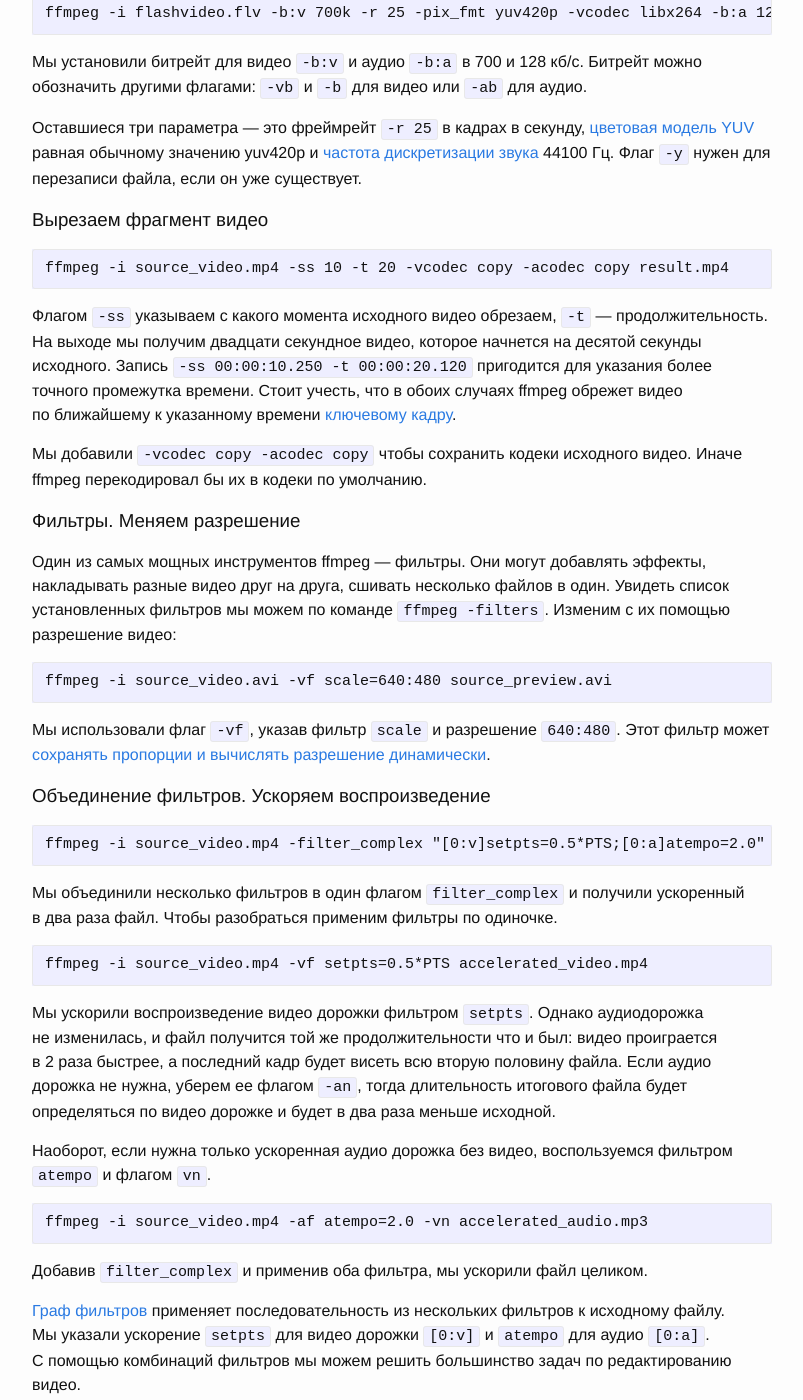
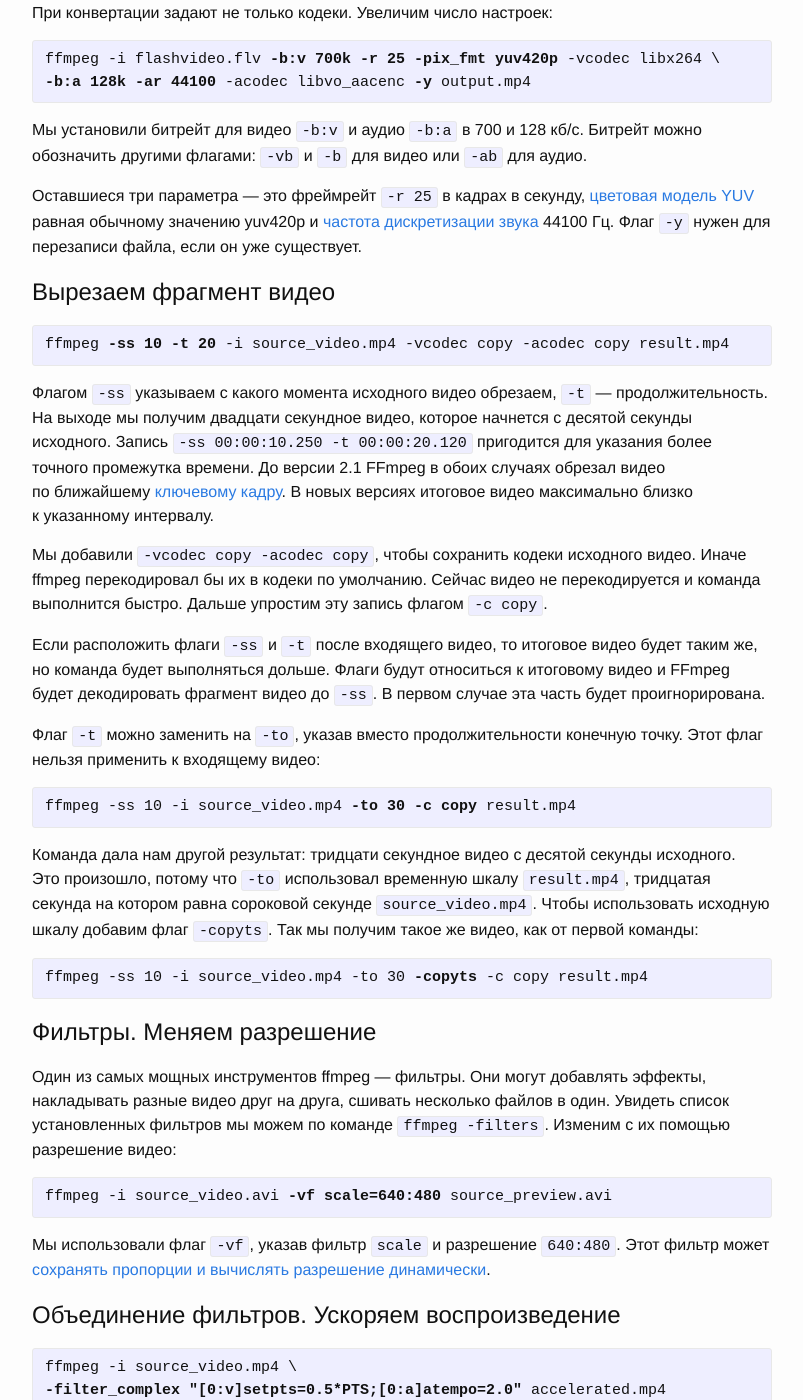
Before and after one commit to forasoft/forasoft.github.io, a Jekyll site: the page built from _posts/2016-03-20-understanding-ffmpeg.md, in a window 1280 px wide and 1400 px high, scrolled down 1198 px. Shown: the whole window, without its empty margins (238-1041 px from the left). Built offline with Jekyll 4.4.1, drawn with Linux system fonts in a browser that asks for light colours; comment, search, counter and statistics services are not loaded; some of the changed text lies outside the part shown.

Commit message:
Improvements after Dimon's review

````diff
--- a/_posts/2016-03-20-understanding-ffmpeg.md
+++ b/_posts/2016-03-20-understanding-ffmpeg.md
@@ -15,118 +15,133 @@ FFmpeg не&nbsp;имеет графического интерфейса и&nbs
 
 Сегодня мы&nbsp;пройдем путь от&nbsp;получения информации о&nbsp;файле до&nbsp;применения нескольких фильтров одновременно, решая задачи, с&nbsp;которыми часто сталкиваешься при работе с&nbsp;видео. Установим ffmpeg и&nbsp;вперед!
 
-### Получаем информацию о файле ###
+## Получаем информацию о файле ##
 
-```
-ffmpeg -i file.mp4
-```
+<pre><code>ffmpeg -i file.mp4</code></pre>
 
-Тут все просто, вводим путь к&nbsp;файлу, получаем информацию о&nbsp;нем: кодеки, количество дорожек, разрешение, битрейт и&nbsp;фреймрейт. Можно ввести сразу несколько: ```-i file1.mp4 -i file2.mp4```.
+Тут все просто, вводим путь к&nbsp;файлу, получаем информацию о&nbsp;нем: кодеки, количество дорожек, разрешение, битрейт и&nbsp;фреймрейт. Мы&nbsp;указываем пути к&nbsp;файлам флагом ```-i``` (input):
 
-### Конвертируем в mp4 ###
+```-i file1.mp4 -i file2.mp4```.
+
+## Конвертируем в mp4 ##
 Допустим у&nbsp;нас есть сайт, на&nbsp;котором видео проигрывалось через Flash плеер. Мы&nbsp;хотим поменять его на&nbsp;HTML5&nbsp;Video. Для этого конвертируем видео файлы на&nbsp;сервере из&nbsp;flv формата в&nbsp;mp4.
 
-```
-ffmpeg -i flashvideo.flv -vcodec libx264 -acodec libvo_aacenc output.mp4
-```
+<pre><code>ffmpeg -i flashvideo.flv <b>-vcodec libx264 -acodec libvo_aacenc output.mp4</b>
+</code></pre>
 
-По&nbsp;сравнению с&nbsp;предыдущей командой добавилось три поля. ```output.mp4``` &mdash; путь к&nbsp;сконвертированному файлу. ```-vcodec libx264``` &mdash; указываем какой видео кодек хотим получить. В&nbsp;нашем случае это H264, который поддерживается [большинством браузеров](http://caniuse.com/#feat=mpeg4). Аналогично указываем аудио кодек [AAC](http://caniuse.com/#feat=aac).
+По&nbsp;сравнению с&nbsp;предыдущей командой добавилось три поля.
 
-Список поддерживаемых вашим ffmpeg кодеков можно получить через ```ffmpeg -codecs```, форматов — ```ffmpeg -formats```.
+* ```output.mp4``` &mdash; путь к&nbsp;сконвертированному файлу.
+* ```-vcodec libx264``` &mdash; указываем какой видео кодек хотим получить. В&nbsp;нашем случае это H264, который поддерживается [большинством браузеров](http://caniuse.com/#feat=mpeg4).
+* ```-acodec libvo_aacenc``` &mdash; аудио кодек [AAC](http://caniuse.com/#feat=aac).
+
+Список поддерживаемых вашим ffmpeg кодеков можно получить через ```ffmpeg -codecs```.
 
 Вместо ```-vcodec``` встречается запись ```-codec:v``` и ```-c:v```. Если не&nbsp;указать кодеки для конвертации ```ffmpeg -i flashvideo.flv output.mp4```, то&nbsp;ffmpeg [установит дефолтные кодеки для формата файла на выходе](http://stackoverflow.com/a/17793689).
 
-При конвертации меняют не&nbsp;только кодеки. Увеличим число настроек:
+При конвертации задают не&nbsp;только кодеки. Увеличим число настроек:
 
-
-```
-ffmpeg -i flashvideo.flv -b:v 700k -r 25 -pix_fmt yuv420p -vcodec libx264 -b:a 128k -ar 44100 -acodec libvo_aacenc -y output.mp4
-```
+<pre><code>ffmpeg -i flashvideo.flv <b>-b:v 700k -r 25 -pix_fmt yuv420p</b> -vcodec libx264 \
+<b>-b:a 128k -ar 44100</b> -acodec libvo_aacenc <b>-y</b> output.mp4
+</code></pre>
 
 Мы&nbsp;установили битрейт для видео ```-b:v``` и&nbsp;аудио ```-b:a``` в&nbsp;700 и&nbsp;128&nbsp;кб/c. Битрейт можно обозначить другими флагами: ```-vb``` и ```-b``` для видео или ```-ab``` для аудио.
 
 Оставшиеся три параметра&nbsp;&mdash; это фреймрейт ```-r 25``` в&nbsp;кадрах в&nbsp;секунду, [цветовая модель YUV](http://www.fourcc.org/yuv.php) равная обычному значению yuv420p и&nbsp;[частота дискретизации звука](http://wikisound.org/Частота_дискретизации) 44100 Гц. Флаг ```-y``` нужен для перезаписи файла, если он&nbsp;уже существует.
 
-### Вырезаем фрагмент видео ###
+## Вырезаем фрагмент видео ##
 
-```
-ffmpeg -i source_video.mp4 -ss 10 -t 20 -vcodec copy -acodec copy result.mp4
-```
+<pre><code>ffmpeg <b>-ss 10 -t 20</b> -i source_video.mp4 -vcodec copy -acodec copy result.mp4
+</code></pre>
 
-Флагом ```-ss``` указываем с&nbsp;какого момента исходного видео обрезаем, ```-t``` &mdash; продолжительность. На&nbsp;выходе мы&nbsp;получим двадцати секундное видео, которое начнется на&nbsp;десятой секунды исходного. Запись ```-ss 00:00:10.250 -t 00:00:20.120``` пригодится для указания более точного промежутка времени. Стоит учесть, что в&nbsp;обоих случаях ffmpeg обрежет видео по&nbsp;ближайшему к&nbsp;указанному времени [ключевому кадру](https://en.wikipedia.org/wiki/Key_frame).
+Флагом ```-ss``` указываем с&nbsp;какого момента исходного видео обрезаем, ```-t``` &mdash; продолжительность. На&nbsp;выходе мы&nbsp;получим двадцати секундное видео, которое начнется с&nbsp;десятой секунды исходного. Запись ```-ss 00:00:10.250 -t 00:00:20.120``` пригодится для указания более точного промежутка времени. До&nbsp;версии 2.1 FFmpeg в&nbsp;обоих случаях обрезал видео по&nbsp;ближайшему [ключевому кадру](https://en.wikipedia.org/wiki/Key_frame). В&nbsp;новых версиях итоговое видео максимально близко к&nbsp;указанному интервалу.
 
-Мы&nbsp;добавили ```-vcodec copy -acodec copy``` чтобы сохранить кодеки исходного видео. Иначе ffmpeg перекодировал&nbsp;бы их&nbsp;в&nbsp;кодеки по&nbsp;умолчанию.
+Мы&nbsp;добавили ```-vcodec copy -acodec copy```, чтобы сохранить кодеки исходного видео. Иначе ffmpeg перекодировал&nbsp;бы их&nbsp;в&nbsp;кодеки по&nbsp;умолчанию. Сейчас видео не&nbsp;перекодируется и&nbsp;команда выполнится быстро. Дальше упростим эту запись флагом ```-c copy```.
 
-### Фильтры. Меняем разрешение ###
+Если расположить флаги ```-ss``` и ```-t``` после входящего видео, то&nbsp;итоговое видео будет таким&nbsp;же, но&nbsp;команда будет выполняться дольше. Флаги будут относиться к&nbsp;итоговому видео и FFmpeg будет декодировать фрагмент видео до&nbsp;```-ss```. В&nbsp;первом случае эта часть будет проигнорирована.
+
+Флаг ```-t``` можно заменить на&nbsp;```-to```, указав вместо продолжительности конечную точку. Этот флаг нельзя применить к&nbsp;входящему видео:
+
+<pre><code>ffmpeg -ss 10 -i source_video.mp4 <b>-to 30 -c copy</b> result.mp4
+</code></pre>
+
+Команда дала нам другой результат: тридцати секундное видео с&nbsp;десятой секунды исходного. Это&nbsp;произошло, потому&nbsp;что ```-to``` использовал временную шкалу ```result.mp4```, тридцатая секунда на&nbsp;котором равна сороковой секунде ```source_video.mp4 ```. Чтобы использовать исходную шкалу добавим флаг ```-copyts```. Так мы получим такое&nbsp;же видео, как от&nbsp;первой команды:
+
+<pre><code>ffmpeg -ss 10 -i source_video.mp4 -to 30 <b>-copyts</b> -c copy result.mp4
+</code></pre>
+
+## Фильтры. Меняем разрешение ##
 
 Один из&nbsp;самых мощных инструментов ffmpeg&nbsp;&mdash; фильтры. Они могут добавлять эффекты, накладывать разные видео друг на&nbsp;друга, сшивать несколько файлов в&nbsp;один. Увидеть список установленных фильтров мы&nbsp;можем по&nbsp;команде ```ffmpeg -filters```. Изменим с&nbsp;их&nbsp;помощью разрешение видео:
 
-```
-ffmpeg -i source_video.avi -vf scale=640:480 source_preview.avi
-```
+<pre><code>ffmpeg -i source_video.avi <b>-vf scale=640:480</b> source_preview.avi
+</code></pre>
 
 Мы использовали флаг ```-vf```, указав  фильтр ```scale``` и&nbsp;разрешение ```640:480```. Этот фильтр может
-<a href="https://trac.ffmpeg.org/wiki/Scaling%20(resizing)%20with%20ffmpeg)">сохранять пропорции и&nbsp;вычислять разрешение динамически</a>.
+<a href="https://trac.ffmpeg.org/wiki/Scaling%20(resizing)%20with%20ffmpeg">сохранять пропорции и&nbsp;вычислять разрешение динамически</a>.
 
-### Объединение фильтров. Ускоряем воспроизведение ###
+## Объединение фильтров. Ускоряем воспроизведение ##
 
-```
-ffmpeg -i source_video.mp4 -filter_complex "[0:v]setpts=0.5*PTS;[0:a]atempo=2.0" accelerated.mp4
-```
+<pre><code>ffmpeg -i source_video.mp4 \
+<b>-filter_complex "[0:v]setpts=0.5*PTS;[0:a]atempo=2.0"</b> accelerated.mp4
+</code></pre>
 
 Мы&nbsp;объединили несколько фильтров в&nbsp;один флагом ```filter_complex``` и&nbsp;получили ускоренный в&nbsp;два раза файл. Чтобы разобраться применим фильтры по&nbsp;одиночке.
 
-```
-ffmpeg -i source_video.mp4 -vf setpts=0.5*PTS accelerated_video.mp4
-```
+<pre><code>ffmpeg -i source_video.mp4 <b>-vf setpts=0.5*PTS</b> accelerated_video.mp4
+</code></pre>
 
-Мы&nbsp;ускорили воспроизведение видео дорожки фильтром ```setpts```. Однако аудиодорожка не&nbsp;изменилась, и&nbsp;файл получится той&nbsp;же продолжительности что и&nbsp;был: видео проиграется в&nbsp;2&nbsp;раза быстрее, а&nbsp;последний кадр будет висеть всю вторую половину файла. Если аудио дорожка не&nbsp;нужна, уберем ее&nbsp;флагом ```-an```, тогда длительность итогового файла будет определяться по&nbsp;видео дорожке и&nbsp;будет в&nbsp;два раза меньше исходной.
+Мы&nbsp;ускорили воспроизведение видео дорожки фильтром ```setpts```. Однако аудиодорожка не&nbsp;изменилась, и&nbsp;файл получится той&nbsp;же продолжительности что и&nbsp;был: видео проиграется в&nbsp;2&nbsp;раза быстрее, а&nbsp;последний кадр будет висеть всю вторую половину файла. Если убрать аудио дорожку флагом ```-an```, то длительность итогового файла будет определяться по&nbsp;видео дорожке и&nbsp;будет в&nbsp;два раза меньше исходной.
 
-Наоборот, если нужна только ускоренная аудио дорожка без видео, воспользуемся фильтром ```atempo``` и&nbsp;флагом ```vn```.
+Наоборот, если нужна только ускоренное аудио без видео, воспользуемся фильтром ```atempo```, а&nbsp;флагом ```vn``` уберем видео дорожку.
 
-```
-ffmpeg -i source_video.mp4 -af atempo=2.0 -vn accelerated_audio.mp3
-```
+<pre><code>ffmpeg -i source_video.mp4 <b>-af atempo=2.0 -vn</b> accelerated_audio.mp3
+</code></pre>
 
 Добавив ```filter_complex``` и&nbsp;применив оба фильтра, мы&nbsp;ускорили файл целиком.
 
 [Граф фильтров](http://ffmpeg.org/ffmpeg-filters.html#Filtergraph-description) применяет последовательность из&nbsp;нескольких фильтров к&nbsp;исходному файлу. Мы&nbsp;указали ускорение ```setpts``` для видео дорожки ```[0:v]``` и ```atempo``` для аудио ```[0:a]```. С&nbsp;помощью комбинаций фильтров мы&nbsp;можем решить большинство задач по&nbsp;редактированию видео.
 
-### Склеиваем файлы в один ###
+## Склеиваем файлы в один ##
 
-```
-ffmpeg -i input1.mp4 -i input2.mp4  -filter_complex  "[0:0] [0:1] [1:0] [1:1] concat=n=2:v=1:a=1 [v] [a]" -map "[v]" -map "[a]" -y output.mp4
-```
+<pre><code>ffmpeg -i input1.mp4 -i input2.mp4  \
+-filter_complex  "[0:0] [0:1] [1:0] [1:1] concat=n=2:v=1:a=1 <b>[v] [a]</b>" \
+<b>-map "[v]" -map "[a]"</b> -y output.mp4
+</code></pre>
 
 Мы&nbsp;видим новый флаг ```map```. Он&nbsp;указывает ffmpeg какие дорожки хотим получить в&nbsp;итоговом файле. Если в&nbsp;наших исходных видео файлах гарантировано одна видео и&nbsp;аудио дорожка, и&nbsp;столько&nbsp;же мы&nbsp;хотим получить на&nbsp;выходе, то&nbsp;флаг map не&nbsp;нужен. Другие примеры использования Map можно посмотреть&nbsp;на [сайте ffmpeg](https://trac.ffmpeg.org/wiki/Map).
 
 Выполним ту же операцию другим методом:
 
-```
-ffmpeg -f concat -i list.txt -c copy output.mp4
-```
+<pre><code>ffmpeg <b>-f concat</b> -i list.txt -c copy output.mp4
+</code></pre>
+
+В FFmpeg есть элементы, которые читают или записывают медиа в&nbsp;определенных форматах. Они называются [демультиплексор и&nbsp;мультиплексор](http://ffmpeg.org/ffmpeg-formats.html). ```-f concat```&nbsp;&mdash; это демультиплексор, который принимает текстовый файл, со списком медиа файлов и&nbsp;склеивает их в&nbsp;один. Посмотреть другие элементы можно командой ```ffmpeg -formats```.
 
 Содержимое list.txt:
 
-```
-file 'input1.mp4'
+<pre><code>file 'input1.mp4'
 file 'input2.mp4'
-```
+</code></pre>
 
-Такой метод удобен, если у&nbsp;нас много файлов и&nbsp;надо склеить их&nbsp;друг за&nbsp;другом. Первый метод дает большую гибкость, например если нужна только часть первого видео, мы&nbsp;можем воспользоваться флагами ```-ss``` и ```-t```. Обратите внимание, эти флаги действуют только на&nbsp;первый файл ```input1.mp4```.
+Такой метод удобен, если у&nbsp;нас много файлов и&nbsp;надо склеить их&nbsp;друг за&nbsp;другом. Он не перекодирует видео и работает быстрее первого метода.
 
-```
-ffmpeg -ss 5 -t 2 -i input1.mp4  -i input2.mp4  -filter_complex  "[0:0] [0:1] [1:0] [1:1] concat=n=2:v=1:a=1 [v] [a]" -map "[v]" -map "[a]"  -y result.mp4
-```
+Но первый метод применяется чаще. Во-первых, он&nbsp;может принять на&nbsp;вход видео с&nbsp;разными кодеками. Во-вторых, дает большую гибкость. Например, если нужна только часть первого видео, мы&nbsp;можем воспользоваться флагами ```-ss``` и ```-t```. Обратите внимание, эти флаги действуют только на&nbsp;первый файл ```input1.mp4```.
 
-### Водяной знак ###
+<pre><code>ffmpeg -ss 5 -t 2 -i input1.mp4  -i input2.mp4 \
+-filter_complex  "[0:0] [0:1] [1:0] [1:1] concat=n=2:v=1:a=1 [v] [a]" \
+-map "[v]" -map "[a]" -y result.mp4
+</code></pre>
+
+## Водяной знак ##
 
 Последний пример, который мы&nbsp;рассмотрим&nbsp;&mdash; это наложение водяного знака. Фильтр ```overlay``` принимает на&nbsp;вход координаты расположения водяного знака на&nbsp;итоговом видео.
 
 Расположим водяной знак по&nbsp;центру. Зная размер исходного видео и&nbsp;png картинки, можно вычислить координаты самим. Например при видео 1280&times;720 и&nbsp;водяном знаке 200&times;200, положение по&nbsp;горизонтали ```x = (1280 - 200) / 2 = 540``` и&nbsp;по&nbsp;вертикали ```y = (720 - 200) / 2 = 260```. Соответственно значение фильтра ```"overlay=540:260"```. Однако удобнее написать универсальную команду, чтобы ffmpeg посчитал все за&nbsp;нас. Размер видео получим из&nbsp;параметров ```main_w``` и&nbsp;```main_h```, а&nbsp;водяного знака из&nbsp;```overlay_w``` и&nbsp;```overlay_h```. Далее ту формулу, по которой мы вычисляли координаты запишем в значение фильтра ```"overlay=(main_w-overlay_w)/2:(main_h-overlay_h)/2"```. Готово, мы&nbsp;получили команду для наложения водяного знака по центру:
 
-```
-ffmpeg -i source_video.mp4 -i watermark.png -filter_complex "overlay=(main_w-overlay_w)/2:(main_h-overlay_h)/2" -codec:a copy video_protected.mp4
-```
+<pre><code>ffmpeg -i source_video.mp4 -i watermark.png \
+-filter_complex <b>"overlay=(main_w-overlay_w)/2:(main_h-overlay_h)/2"</b> \
+-codec:a copy video_protected.mp4
+</code></pre>
 
 FFmpeg&nbsp;&mdash; мощный инструмент для работы с&nbsp;видео. Решение других задач с&nbsp;его помощью можно посмотреть в&nbsp;статье [19 команд ffmpeg для всех нужд](http://www.catswhocode.com/blog/19-ffmpeg-commands-for-all-needs).
````
